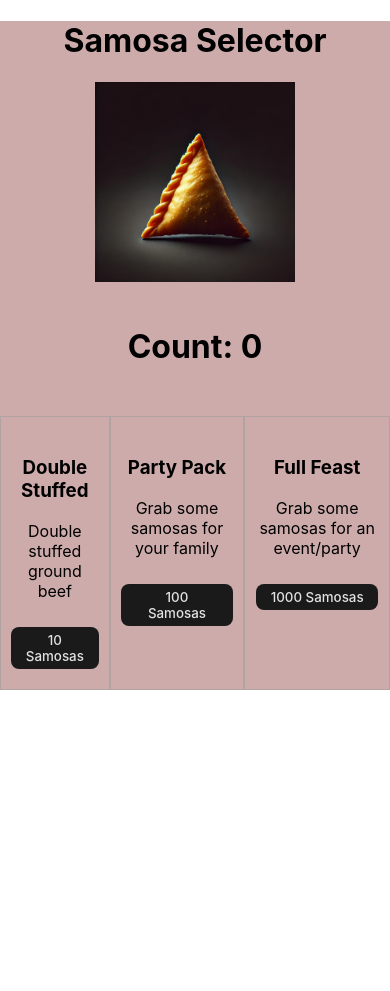
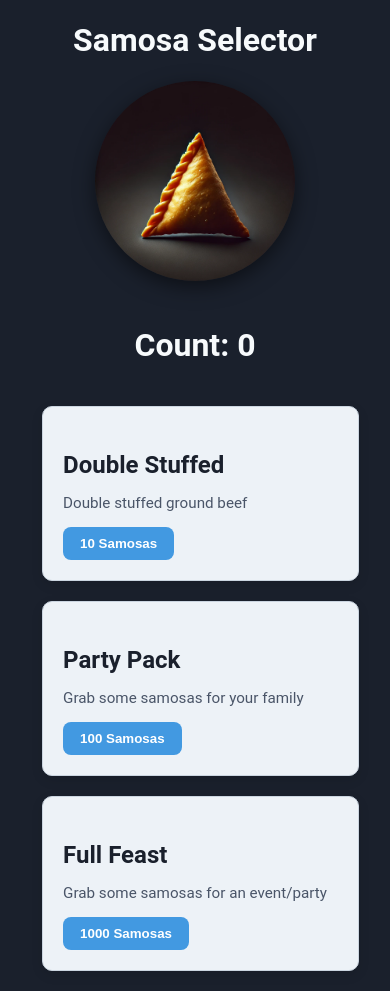
Before and after one commit to srauf24/samosa_selector_1, a React (Create React App) app: page / in a window 390 px wide. Before the commit the page ends 844 px from the top, so only its background shows below. Built offline with nearby package versions, Linux system fonts and the light colour scheme.

Commit message:
added css to make it more professional

```diff
--- a/src/App.css
+++ b/src/App.css
@@ -1,72 +1,133 @@
+/* Base Styles */
 .App {
   text-align: center;
-  background-color: #cdabab; /* Change this to your desired background color */
+  background-color: #1a202c; /* Dark slate background for a modern look */
+  font-family: 'Roboto', Arial, sans-serif; /* Modern and clean font */
+  color: #f7fafc; /* Light text for good contrast */
+  min-height: 100vh; /* Full-page height */
+  display: flex;
+  flex-direction: column;
+  justify-content: center;
+  align-items: center;
+  margin: 0;
+  padding: 0;
 }
 
-.App-logo {
-  height: 40vmin;
-  pointer-events: none;
+/* Header */
+.App-header {
+  background-color: #2d3748; /* Slightly lighter dark background for the header */
+  width: 100%;
+  padding: 30px 20px;
+  box-shadow: 0 4px 10px rgba(0, 0, 0, 0.3); /* Shadow for header depth */
+  margin-bottom: 20px;
 }
-.App img {
-  transition: transform 0.2s; /* Smooth transition */
+
+.App-header h1 {
+  font-size: 2.5rem; /* Larger heading */
+  font-weight: bold;
+  color: #f7fafc;
+  margin-bottom: 20px;
 }
-.Container{
-  margin-top: 50px;
+
+/* Samosa Image */
+.Samosa {
+  transition: transform 0.3s ease, box-shadow 0.3s ease;
+  cursor: pointer;
+  border-radius: 50%; /* Circular image for a modern touch */
+  box-shadow: 0 6px 20px rgba(0, 0, 0, 0.5);
+}
+
+.Samosa:hover {
+  transform: scale(1.1); /* Gentle zoom on hover */
+  box-shadow: 0 10px 30px rgba(0, 0, 0, 0.6);
+}
+
+.Samosa:active {
+  transform: scale(0.95);
+}
+
+/* Count Display */
+.App-header h1:nth-child(3) {
+  font-size: 2rem;
+  margin-top: 10px;
+  color: #63b3ed; /* Bright blue to highlight the count */
+}
+
+/* Upgrade Container */
+.Container {
   display: flex;
+  justify-content: space-evenly;
+  flex-wrap: wrap;
+  gap: 20px;
+  max-width: 1200px;
+  margin: 0 auto;
+  padding: 20px;
 }
-.Upgrade{
-  border: 1px solid rgba(153, 153, 153, 0.497);
-  padding-top: 20px;
-  padding-bottom: 20px;
-  padding-left: 10px;
-  padding-right: 10px;
+
+/* Upgrade Cards */
+.Upgrade {
+  background-color: #edf2f7; /* Light grey for card background */
+  color: #2d3748; /* Dark text for readability */
+  border: 1px solid #cbd5e0;
+  border-radius: 10px;
+  box-shadow: 0 4px 12px rgba(0, 0, 0, 0.1);
+  padding: 20px;
+  width: 250px;
+  text-align: left;
+  transition: transform 0.3s ease, box-shadow 0.3s ease;
 }
-.Button{
+
+.Upgrade:hover {
+  transform: translateY(-5px); /* Lift effect on hover */
+  box-shadow: 0 8px 20px rgba(0, 0, 0, 0.2);
+}
+
+.Upgrade h3 {
+  font-size: 1.5rem;
+  margin-bottom: 10px;
+  color: #1a202c; /* Stronger text for headings */
+}
+
+.Upgrade p {
+  font-size: 0.95rem;
+  margin-bottom: 15px;
+  color: #4a5568;
+}
+
+/* Buttons */
+.Button {
   border-radius: 8px;
   border: 1px solid transparent;
-  padding-top: .3em;
-  padding-bottom: .3em;
-  padding-left: 1em;
-  padding-right: 1em;
-  font-weight: 500;
-  font-family: inherit;
-  background-color: #1a1a1a;
-  color: rgba(255, 255, 255, 0.87);
+  padding: 0.6em 1.2em;
+  font-weight: 600;
+  background-color: #4299e1; /* Bright blue for buttons */
+  color: #fff; /* White text color */
   cursor: pointer;
-  margin-top: 10px;
-
-
-}
-.Samosa :hover{
-    transform: scale(1.1); /* Scale the image to 120% */
-
-}
-.Samosa:active{
-    transform: scale(.95); /* Scale the image to 120% */
-
+  transition: background-color 0.3s ease, transform 0.2s ease;
 }
 
-@media (prefers-reduced-motion: no-preference) {
-  .App-logo {
-    animation: App-logo-spin infinite 20s linear;
+.Button:hover {
+  background-color: #3182ce; /* Darker blue on hover */
+  transform: scale(1.05); /* Subtle enlargement */
+}
+
+.Button:active {
+  background-color: #2b6cb0; /* Even darker blue on click */
+  transform: scale(0.98);
+}
+
+/* Responsive Design */
+@media (max-width: 768px) {
+  .Container {
+    flex-direction: column;
+    align-items: center;
+  }
+
+  .Upgrade {
+    width: 90%; /* Full width for smaller screens */
+  }
+
+  .Samosa {
+    width: 80%; /* Reduce samosa image size for smaller screens */
   }
 }
-
-.App-header {
-  background-color: #282c34;
-  min-height: 100vh;
-  display: flex;
-  flex-direction: column;
-  align-items: center;
-  justify-content: center;
-  font-size: calc(10px + 2vmin);
-  padding-top: 20px; /* Adjust this value to move the content further up */
-}
-
-.samosa {
-    height: 15em;
-    padding: 1.5em;
-    margin: 0 auto;
-    text-align: center;
-    cursor:pointer;
-}
```
